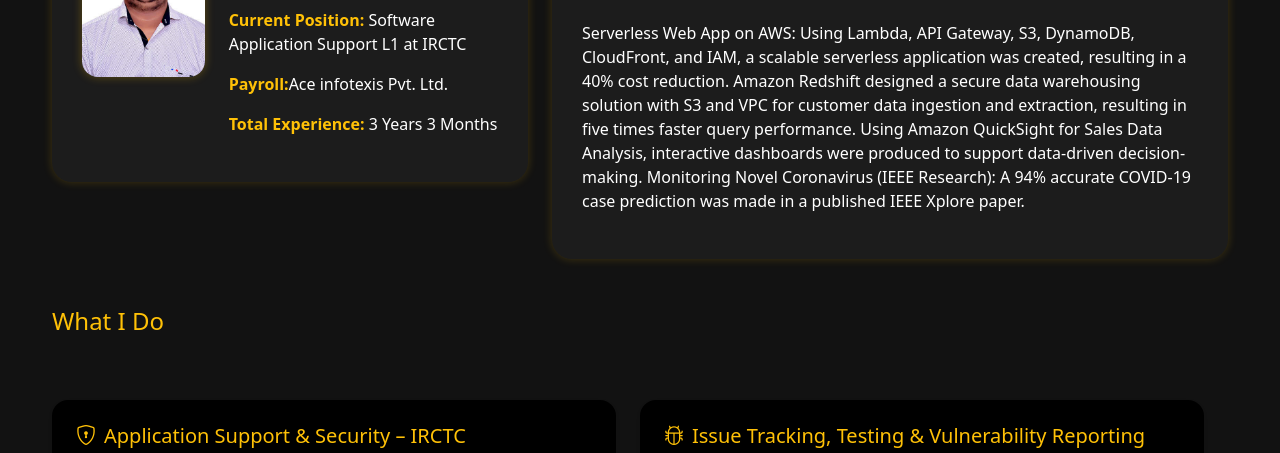
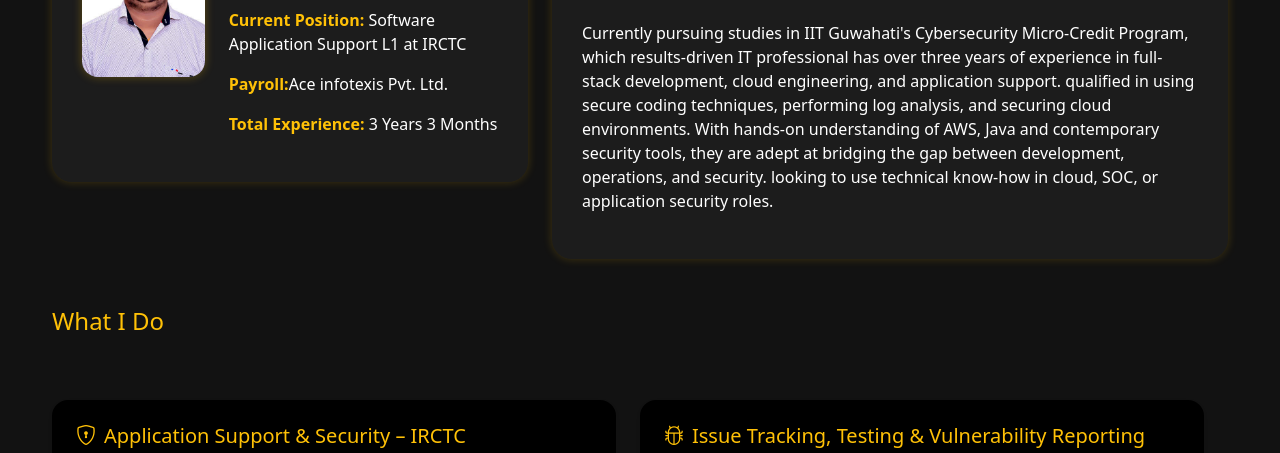
Before and after one commit to sin-atul/atul-portfolio, a website: page index.html in a window 1280 px wide. Shown: the part 286-739 px from the top of the page. Drawn offline with nearby package versions, Linux system fonts and the light colour scheme.

Commit message:
Update index.html

```diff
--- a/index.html
+++ b/index.html
@@ -62,7 +62,7 @@
         <h4 class="text-warning mb-4">Cybersecurity & Cloud Professional | Software Application Support | Former Java Full-Stack Developer</h4>
         <h2 class="text-warning mb-4">About Me</h2>
         <p>
-          Serverless Web App on AWS: Using Lambda, API Gateway, S3, DynamoDB, CloudFront, and IAM, a scalable serverless application was created, resulting in a 40% cost reduction. Amazon Redshift designed a secure data warehousing solution with S3 and VPC for customer data ingestion and extraction, resulting in five times faster query performance. Using Amazon QuickSight for Sales Data Analysis, interactive dashboards were produced to support data-driven decision-making. Monitoring Novel Coronavirus (IEEE Research): A 94% accurate COVID-19 case prediction was made in a published IEEE Xplore paper.
+          Currently pursuing studies in IIT Guwahati's Cybersecurity Micro-Credit Program, which results-driven IT professional has over three years of experience in full-stack development, cloud engineering, and application support. qualified in using secure coding techniques, performing log analysis, and securing cloud environments. With hands-on understanding of AWS, Java and contemporary security tools, they are adept at bridging the gap between development, operations, and security. looking to use technical know-how in cloud, SOC, or application security roles.
         </p>
       </div>
     </div>
```
